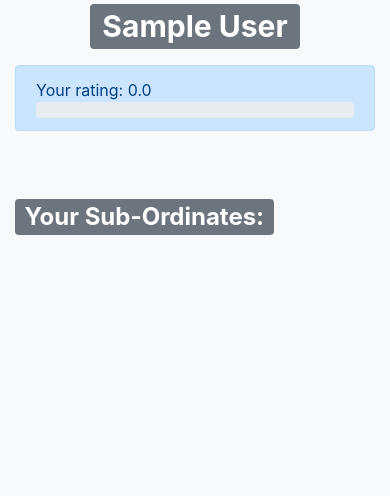
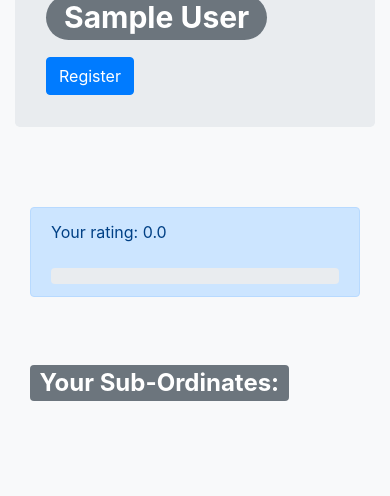
Before and after one commit to ahujadevansh/vesit_hacks, a Django app: page /incharge/ in a window 390 px wide. Shown: the part 348-844 px from the top of the page. Run offline with Django 3.2, Linux system fonts and the light colour scheme; the visitor is signed in with stand-in values (Sample User, id 1); data comes from the database, SQL or seed files in the repository; parts of the project's set-up code (start-up, migrations or seed data) failed here and were passed over; some libraries are stand-ins or nearby versions.

Commit message:
changes in front end for subordinate and incharge

```diff
--- a/tasks/templates/tasks/incharge.html
+++ b/tasks/templates/tasks/incharge.html
@@ -3,28 +3,30 @@
     Incharge
 {% endblock title %}
 {%block bodycontent%}
-<div class="row my-2">
-
-    <div class="col-md-2">
+<div class="container" style="padding-top:3%">
+<div class="row jumbotron" style="padding-top:5%;">
+    <div class="media col-2">
+        <img src="{{ user.profile_pic.url }}" class="img-thumbnail rounded-circle img-fluid mr-3" style="height:125px;width:125px" >
+    </div>
+    <div class="col-md-8" style="padding-top:3%">
+        <h1 style="padding-right:10%"> <span class="badge badge-pill badge-secondary">{{user.first_name}}  {{user.last_name}}</span>
+    </div>
+    <div class="col-md-2 justify-content-right" style="padding-top:3%">
         <a type="button" class="btn btn-primary" href="{% url 'users_register' %}" >Register</a>
     </div>
-    <div class="media col-auto">
-        <img src="{{ user.profile_pic.url }}" class="img-thumbnail rounded-circle img-fluid mr-3" style="height:125px;width:125px" >
-    </div>
-    <div class="col-md-2">
-        <h1 align="center"> <span align="center" class="badge badge-secondary">{{user.first_name}}  {{user.last_name}}</span>
-    </div>
-
 </div>
 </h1>
+<br><br>
     <div class="alert alert-primary" role="alert">
             Your rating: {{user.ratings}}
+            <br><br>
             <div class="progress">
                     <div id="hello" class="progress-bar" role="progressbar" aria-valuenow="70"
                     aria-valuemin="0" aria-valuemax="100" style="width:0%">
                     </div>
-                  </div>
-          </div>
+                    <br>
+            </div>
+    </div>
 
 <br><br>
 <h2> <span class="badge badge-secondary">Your Sub-Ordinates:</span></h2>
@@ -32,6 +34,7 @@
     {%for subordinate in subordinates %}
         <a class="list-group-item" href="{% url 'task-subordinate_detail' subordinate.pk  %}">{{subordinate.first_name}}  {{subordinate.last_name}}</a>
     {% endfor %}
+</div>
 </div>
 <script type="text/javascript">
     $(document).ready(function()
```
Also changed, not shown: tasks/templates/tasks/subordinate_detail.html (+5 -3 lines).
